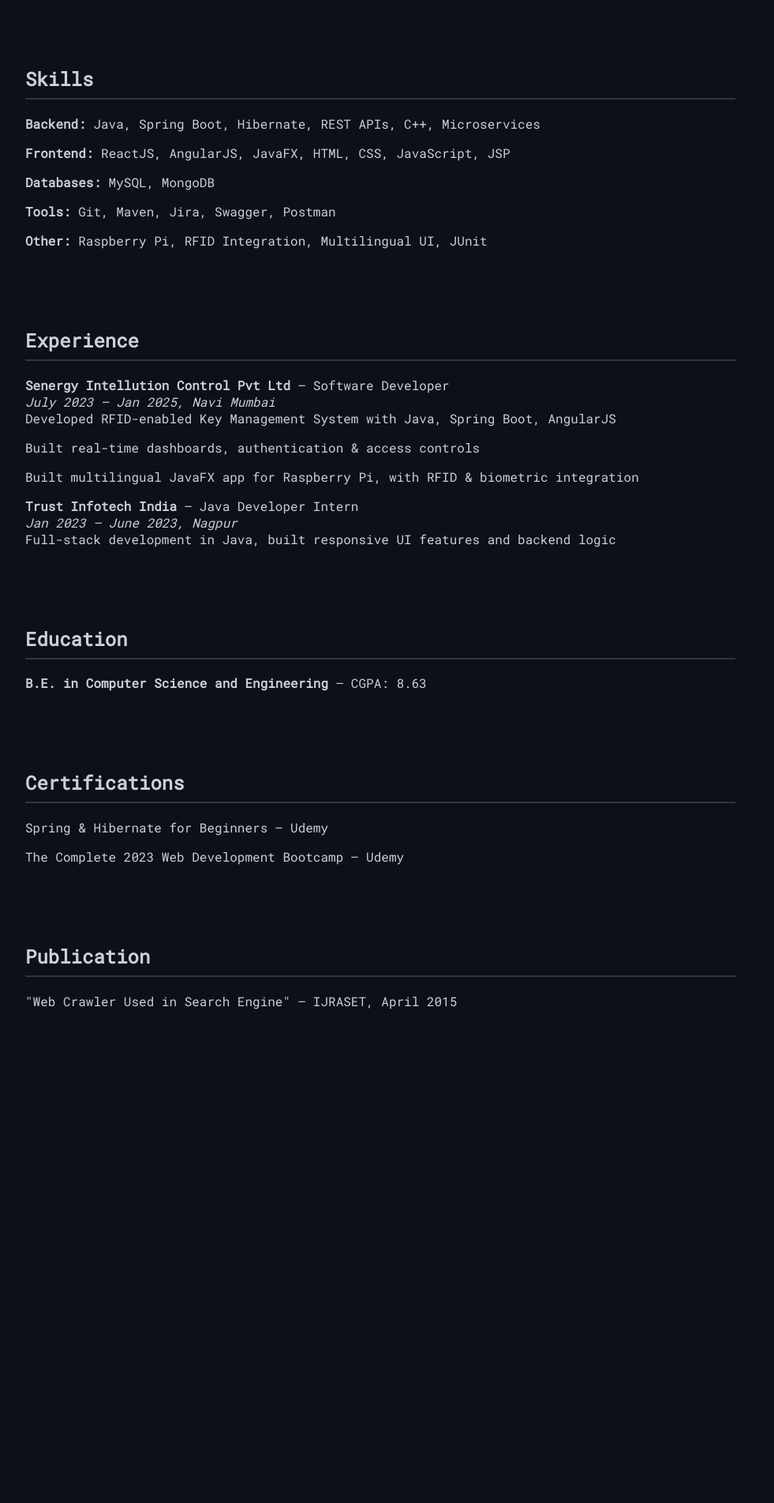
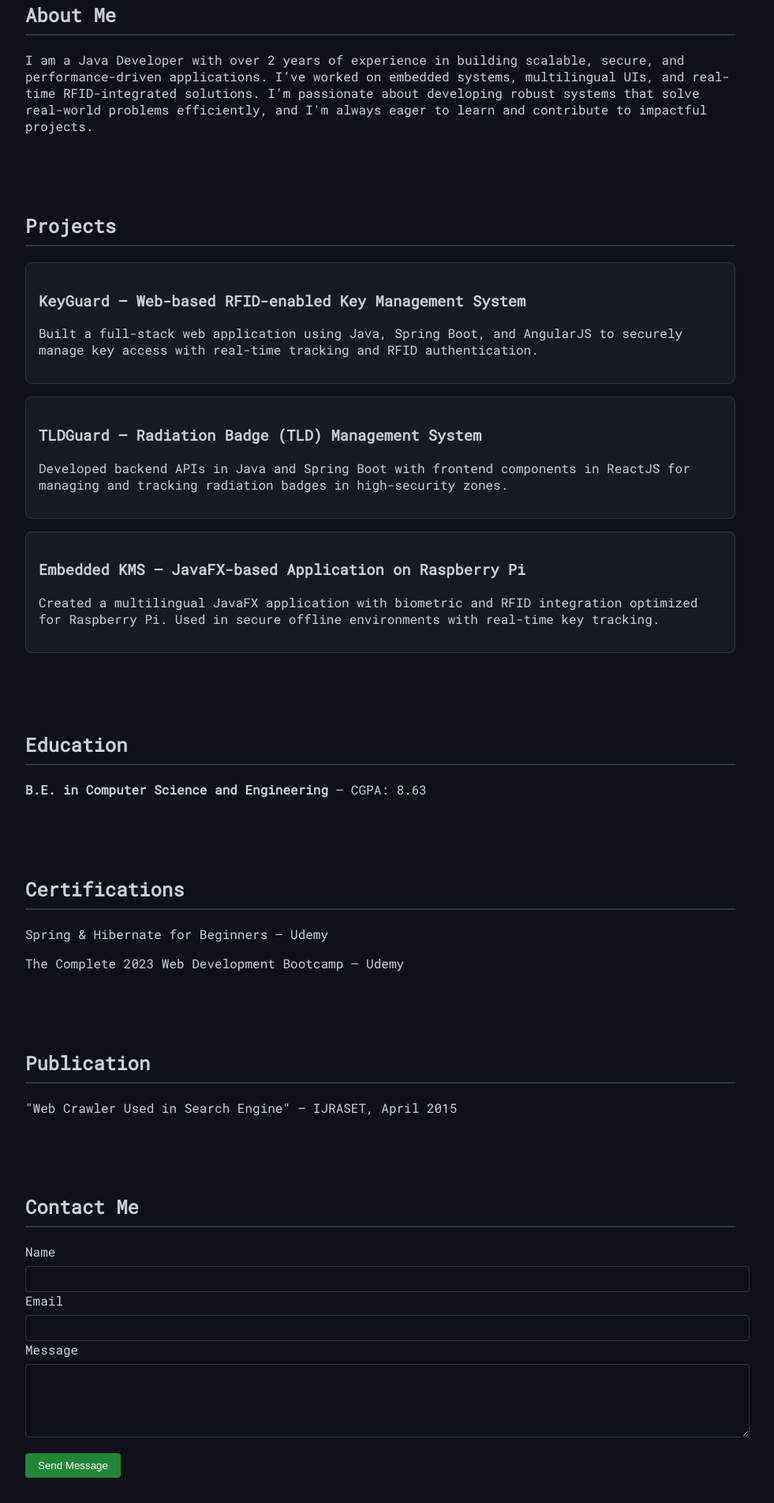
Before and after one commit to KomalRamteke/komalramteke.github.io, a plain HTML site: page index.html in a window 1280 px wide. Shown: the part 667-2570 px from the top of the page at 79% size, without its empty margins (158-1139 px from the left). Before the commit the page ends 1993 px from the top, so only its background shows below. Drawn offline with Linux system fonts and the light colour scheme.

Commit message:
Update index.html

```diff
--- a/index.html
+++ b/index.html
@@ -16,6 +16,13 @@
       background-color: #161b22;
       padding: 2rem;
       text-align: center;
+    }
+    header img {
+      width: 120px;
+      height: 120px;
+      border-radius: 50%;
+      margin-bottom: 1rem;
+      border: 2px solid #30363d;
     }
     header h1 {
       margin: 0;
@@ -48,10 +55,36 @@
     .contact a:hover {
       text-decoration: underline;
     }
+    .project {
+      background-color: #161b22;
+      padding: 1rem;
+      margin-bottom: 1rem;
+      border-radius: 0.5rem;
+      border: 1px solid #30363d;
+    }
+    form input, form textarea {
+      width: 100%;
+      padding: 0.5rem;
+      margin-top: 0.5rem;
+      background-color: #0d1117;
+      border: 1px solid #30363d;
+      color: #c9d1d9;
+      border-radius: 0.25rem;
+    }
+    form button {
+      margin-top: 1rem;
+      padding: 0.5rem 1rem;
+      background-color: #238636;
+      color: white;
+      border: none;
+      border-radius: 0.25rem;
+      cursor: pointer;
+    }
   </style>
 </head>
 <body>
   <header>
+    <img src="https://via.placeholder.com/120" alt="Profile Picture">
     <h1>Komal Ramteke</h1>
     <p>Java Developer | Spring Boot | ReactJS | AngularJS</p>
   </header>
@@ -65,41 +98,24 @@
   </section>
 
   <section>
-    <h2>Professional Summary</h2>
-    <p>Java Developer with 2+ years of experience in secure, scalable applications using Spring Boot, REST APIs, AngularJS, ReactJS, and JavaFX. Experienced with embedded systems, RFID integration, and multilingual UI.</p>
+    <h2>About Me</h2>
+    <p>I am a Java Developer with over 2 years of experience in building scalable, secure, and performance-driven applications. I’ve worked on embedded systems, multilingual UIs, and real-time RFID-integrated solutions. I’m passionate about developing robust systems that solve real-world problems efficiently, and I'm always eager to learn and contribute to impactful projects.</p>
   </section>
 
   <section>
-    <h2>Skills</h2>
-    <ul>
-      <li><strong>Backend:</strong> Java, Spring Boot, Hibernate, REST APIs, C++, Microservices</li>
-      <li><strong>Frontend:</strong> ReactJS, AngularJS, JavaFX, HTML, CSS, JavaScript, JSP</li>
-      <li><strong>Databases:</strong> MySQL, MongoDB</li>
-      <li><strong>Tools:</strong> Git, Maven, Jira, Swagger, Postman</li>
-      <li><strong>Other:</strong> Raspberry Pi, RFID Integration, Multilingual UI, JUnit</li>
-    </ul>
-  </section>
-
-  <section>
-    <h2>Experience</h2>
-    <ul>
-      <li>
-        <strong>Senergy Intellution Control Pvt Ltd</strong> — Software Developer<br />
-        <em>July 2023 – Jan 2025, Navi Mumbai</em>
-        <ul>
-          <li>Developed RFID-enabled Key Management System with Java, Spring Boot, AngularJS</li>
-          <li>Built real-time dashboards, authentication & access controls</li>
-          <li>Built multilingual JavaFX app for Raspberry Pi, with RFID & biometric integration</li>
-        </ul>
-      </li>
-      <li>
-        <strong>Trust Infotech India</strong> — Java Developer Intern<br />
-        <em>Jan 2023 – June 2023, Nagpur</em>
-        <ul>
-          <li>Full-stack development in Java, built responsive UI features and backend logic</li>
-        </ul>
-      </li>
-    </ul>
+    <h2>Projects</h2>
+    <div class="project">
+      <h3>KeyGuard – Web-based RFID-enabled Key Management System</h3>
+      <p>Built a full-stack web application using Java, Spring Boot, and AngularJS to securely manage key access with real-time tracking and RFID authentication.</p>
+    </div>
+    <div class="project">
+      <h3>TLDGuard – Radiation Badge (TLD) Management System</h3>
+      <p>Developed backend APIs in Java and Spring Boot with frontend components in ReactJS for managing and tracking radiation badges in high-security zones.</p>
+    </div>
+    <div class="project">
+      <h3>Embedded KMS – JavaFX-based Application on Raspberry Pi</h3>
+      <p>Created a multilingual JavaFX application with biometric and RFID integration optimized for Raspberry Pi. Used in secure offline environments with real-time key tracking.</p>
+    </div>
   </section>
 
   <section>
@@ -119,5 +135,21 @@
     <h2>Publication</h2>
     <p>"Web Crawler Used in Search Engine" – IJRASET, April 2015</p>
   </section>
+
+  <section>
+    <h2>Contact Me</h2>
+    <form action="https://formspree.io/f/xqkrprzj" method="POST">
+      <label for="name">Name</label>
+      <input type="text" id="name" name="name" required>
+
+      <label for="email">Email</label>
+      <input type="email" id="email" name="email" required>
+
+      <label for="message">Message</label>
+      <textarea id="message" name="message" rows="5" required></textarea>
+
+      <button type="submit">Send Message</button>
+    </form>
+  </section>
 </body>
 </html>
```
